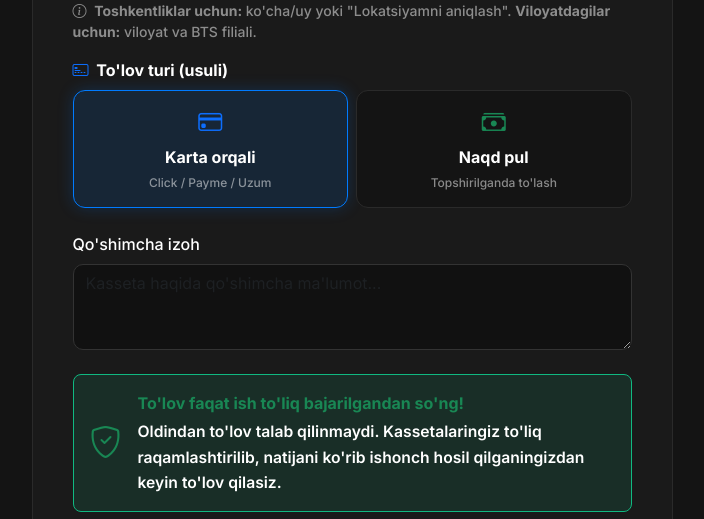
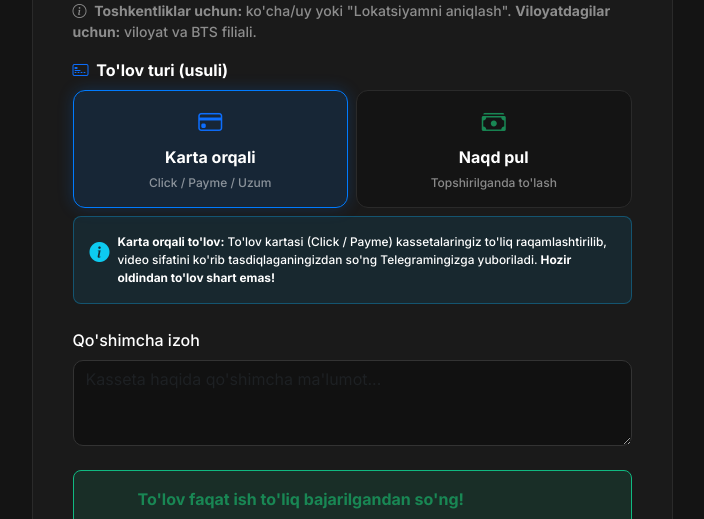
Before and after one commit to javoxirmahmudov012-coder/uzretro_uz, a Flask app: page /order in a window 1280 px wide. Shown: the part 1536-2055 px from the top of the page, without its empty margins (98-802 px from the left). Run offline with Flask 3, Linux system fonts and the light colour scheme.

Commit message:
1-variant boyicha tolov usuli eslatmalari dinamik tarzda ulandi (oldindan tolov shart emasligi tushuntirildi)

```diff
--- a/static/css/style.css
+++ b/static/css/style.css
@@ -370,6 +370,27 @@ h1, h2, h3, h4, h5, h6 {
 [data-theme="light"] .payment-option-content.selected {
     border-color: #007bff !important;
     background: rgba(0,123,255,0.08) !important;
+}
+
+.payment-note {
+    font-size: 0.85rem;
+    line-height: 1.5;
+}
+[data-theme="light"] #paymentNoteCard {
+    background: rgba(14, 165, 233, 0.12) !important;
+    border-color: #0284c7 !important;
+}
+[data-theme="light"] #paymentNoteCard span,
+[data-theme="light"] #paymentNoteCard strong {
+    color: #0f172a !important;
+}
+[data-theme="light"] #paymentNoteCash {
+    background: rgba(16, 185, 129, 0.12) !important;
+    border-color: #059669 !important;
+}
+[data-theme="light"] #paymentNoteCash span,
+[data-theme="light"] #paymentNoteCash strong {
+    color: #0f172a !important;
 }
 
 .info-sidebar {
--- a/templates/order.html
+++ b/templates/order.html
@@ -279,6 +279,23 @@
                                         </label>
                                     </div>
                                 </div>
+
+                                <div id="paymentNoteCard" class="payment-note mt-2 p-3 rounded-3" style="background: rgba(14, 165, 233, 0.1); border: 1.5px solid rgba(14, 165, 233, 0.35);">
+                                    <div class="d-flex align-items-start gap-2">
+                                        <i class="bi bi-info-circle-fill text-info fs-5 mt-1 flex-shrink-0"></i>
+                                        <span class="text-white small">
+                                            <strong>Karta orqali to'lov:</strong> To'lov kartasi (Click / Payme) kassetalaringiz to'liq raqamlashtirilib, video sifatini ko'rib tasdiqlaganingizdan so'ng Telegramingizga yuboriladi. <strong>Hozir oldindan to'lov shart emas!</strong>
+                                        </span>
+                                    </div>
+                                </div>
+                                <div id="paymentNoteCash" class="payment-note mt-2 p-3 rounded-3" style="display: none; background: rgba(16, 185, 129, 0.1); border: 1.5px solid rgba(16, 185, 129, 0.35);">
+                                    <div class="d-flex align-items-start gap-2">
+                                        <i class="bi bi-cash-stack text-success fs-5 mt-1 flex-shrink-0"></i>
+                                        <span class="text-white small">
+                                            <strong>Naqd pulda to'lov:</strong> To'lov kassetalaringiz to'liq tayyor bo'lib, o'zingizga yoki kuryerga topshirilayotgan paytda naqd shaklda qabul qilinadi.
+                                        </span>
+                                    </div>
+                                </div>
                             </div>
 
                             <div class="mb-3 mt-3">
@@ -431,11 +448,21 @@ document.querySelectorAll('.tariff-option input').forEach(input => {
 });
 
 // ====== TO'LOV TURI TANLASH ANIMATSIYASI ======
+const paymentNoteCard = document.getElementById('paymentNoteCard');
+const paymentNoteCash = document.getElementById('paymentNoteCash');
+
 document.querySelectorAll('.payment-option input').forEach(input => {
     input.addEventListener('change', function() {
         document.querySelectorAll('.payment-option-content').forEach(c => c.classList.remove('selected'));
         if (this.checked) {
             this.nextElementSibling.classList.add('selected');
+            if (this.value === 'card') {
+                if (paymentNoteCard) paymentNoteCard.style.display = 'block';
+                if (paymentNoteCash) paymentNoteCash.style.display = 'none';
+            } else if (this.value === 'cash') {
+                if (paymentNoteCard) paymentNoteCard.style.display = 'none';
+                if (paymentNoteCash) paymentNoteCash.style.display = 'block';
+            }
         }
     });
 });
```
